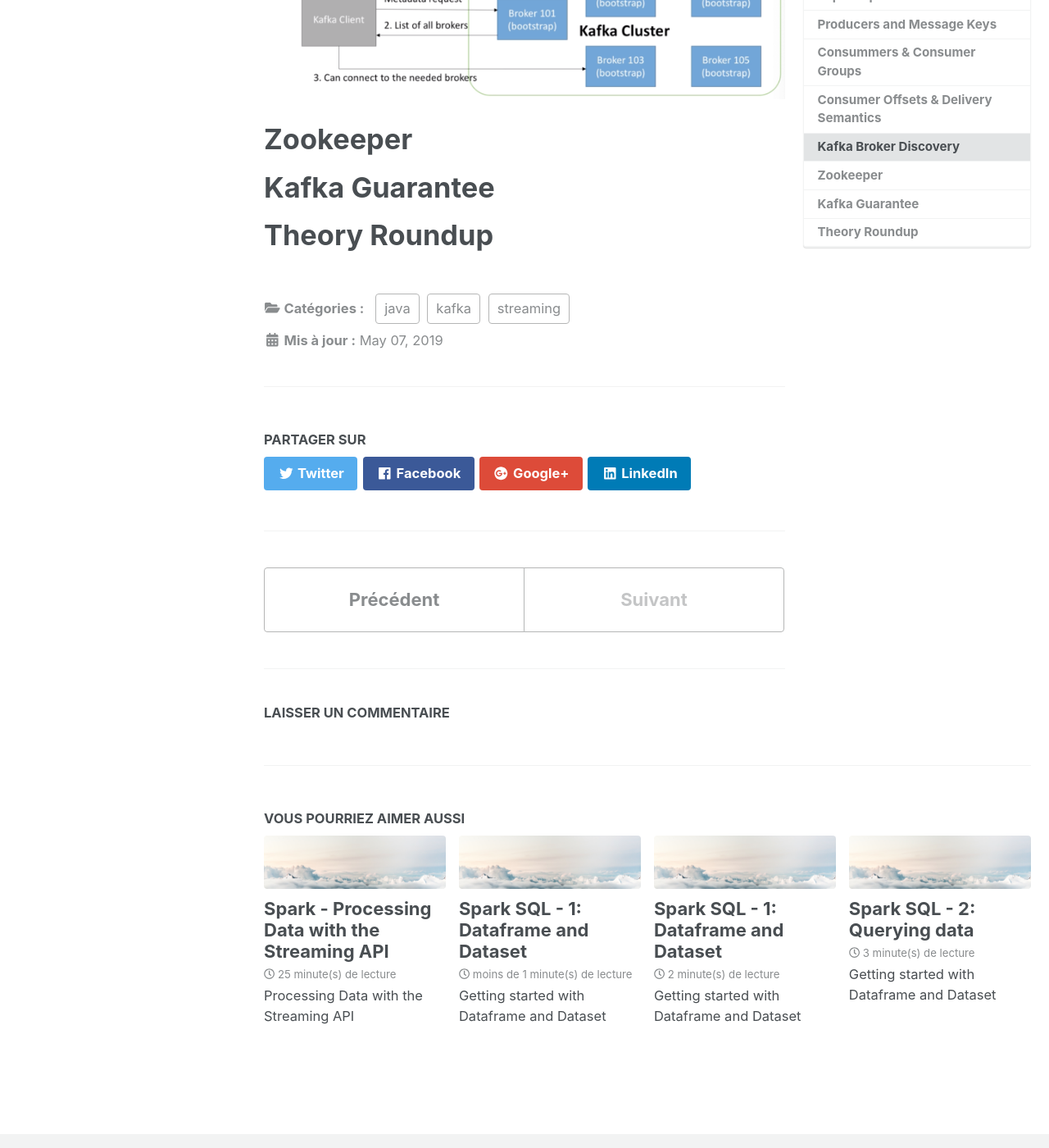
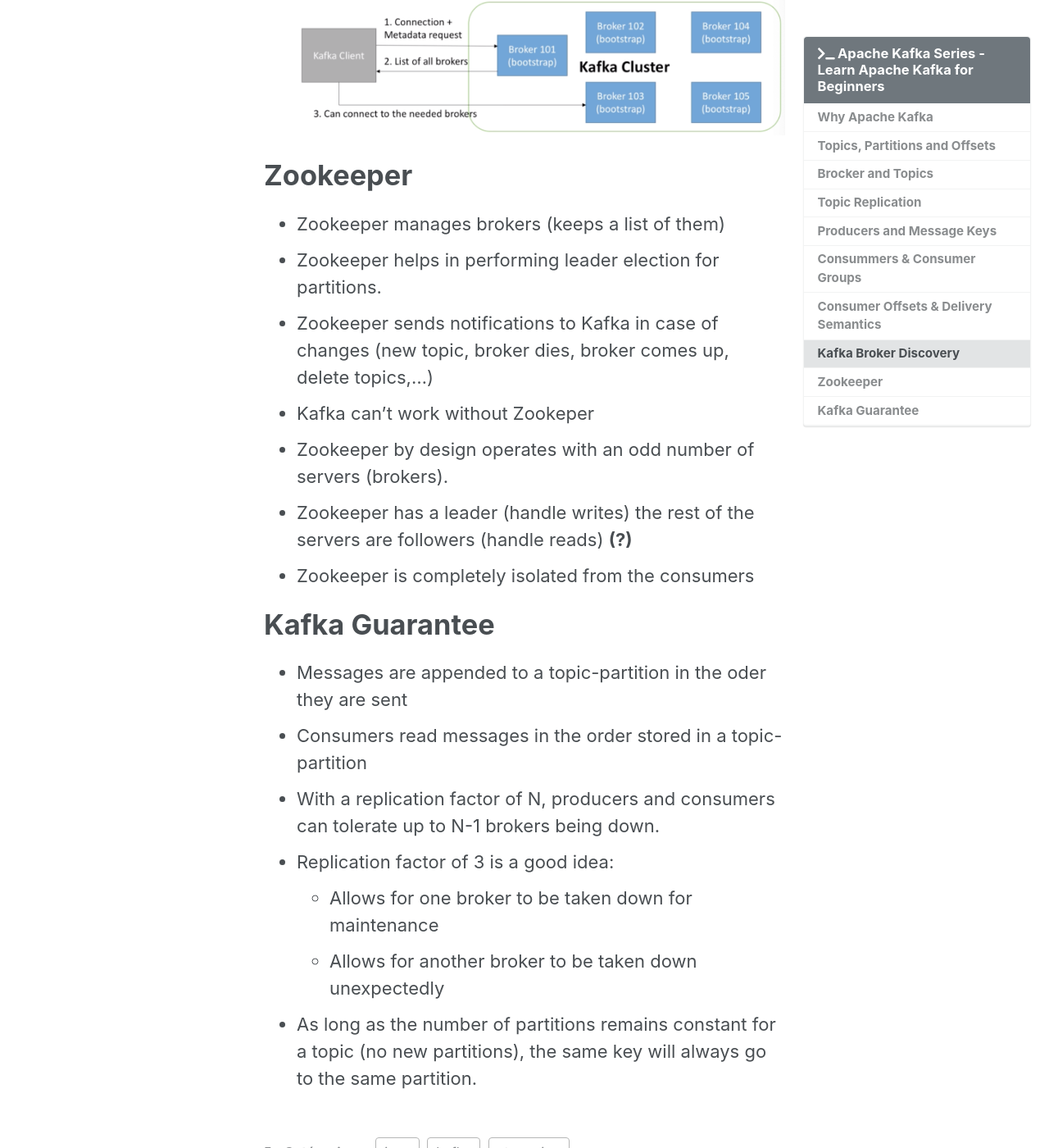
Before and after one commit to hieupm/hieupm.github.io, a Jekyll site: the page built from _posts/2019-05-07-kafka-1.md, in a window 1280 px wide and 1400 px high, scrolled down 5475 px. Shown: the whole window at 82% size. Built offline with Jekyll 4.4.1, drawn with Linux system fonts in a browser that asks for light colours; cached includes are drawn as plain includes; comment, search, counter and statistics services are not loaded; some of the changed text lies outside the part shown.

Commit message:
Kafka theory

```diff
--- a/_posts/2019-05-07-kafka-1.md
+++ b/_posts/2019-05-07-kafka-1.md
@@ -86,13 +86,26 @@
 
 # Kafka Broker Discovery
 - Every Kafka broker is also called a "bootstrap server"
-  - That means that you only need to connect to one broker, and you will be connected to the entire cluster.
+  - That means that **you only need to connect to one broker**, and you will be connected to the entire cluster.
 - Each broker knows about all brokers, topics and partitions (metatdata)
+- The mechanism is already implemented in Kafka.
 
 	![dstream-1]({{ site.url }}{{ site.baseurl }}/assets/images/kafka-mooc/Kafka-Broker-Discovery-1.PNG "Kafka Broker Discovery"){: .align-center}
 
 # Zookeeper
+- Zookeeper manages brokers (keeps a list of them)
+- Zookeeper helps in performing leader election for partitions.
+- Zookeeper sends notifications to Kafka in case of changes (new topic, broker dies, broker comes up, delete topics,...)
+- Kafka can't work without Zookeper
+- Zookeeper by design operates with an odd number of servers (brokers).
+- Zookeeper has a leader (handle writes) the rest of the servers are followers (handle reads) **(?)**
+- Zookeeper is completely isolated from the consumers
 
 # Kafka Guarantee
-
-# Theory Roundup
+- Messages are appended to a topic-partition in the oder they are sent
+- Consumers read messages in the order stored in a topic-partition
+- With a replication factor of N, producers and consumers can tolerate up to N-1 brokers being down.
+- Replication factor of 3 is a good idea:
+  - Allows for one broker to be taken down for maintenance
+  - Allows for another broker to be taken down unexpectedly
+- As long as the number of partitions remains constant for a topic (no new partitions), the same key will always go to the same partition.
```
